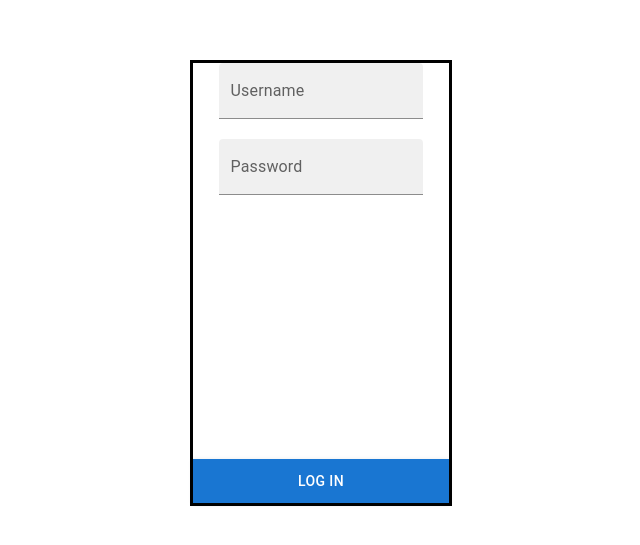
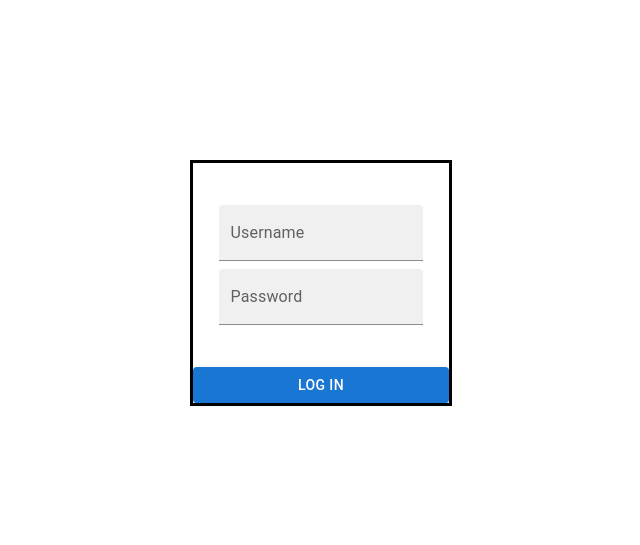
Before and after one commit to Mbickne1/481-Final-Project, a React (Create React App) app in the folder src/client/: page / in a window 1280 px wide. Shown: the part 117-662 px from the top of the page, without its empty margins (319-959 px from the left). Built offline with nearby package versions, Linux system fonts and the light colour scheme.

Commit message:
Added some styles to the Login Screen

```diff
--- a/src/client/src/Components/Main/LoginView/LoginView.module.css
+++ b/src/client/src/Components/Main/LoginView/LoginView.module.css
@@ -1,19 +1,20 @@
 .container {
     display: flex;
     width: 20%;
-    height: 55%;
+    height: 30%;
     margin: auto;
     border: 3px solid black;
+
     flex-direction: column;
     justify-content: center;
-    align-content: center;
     align-self: center;
 }
 
 .fieldContainer {
     display: flex;
     width: 100%;
-    height: 30%;
+    height: 50%;
+    margin-top: auto;
     flex-direction: column;
     justify-content: space-between;
     align-items: center;
@@ -21,6 +22,12 @@
 
 .buttonContainer {
     width: 100%;
-    height: 10%;
+    height: 15%;
     margin-top: auto;
 }
+
+.login {
+    width: 100%;
+    height: 100%;
+    border-radius: 0;
+}
--- a/src/client/src/Components/Main/LoginView/index.js
+++ b/src/client/src/Components/Main/LoginView/index.js
@@ -19,7 +19,7 @@ const LoginView = (props) => {
                 <TextField variant='filled' style={{width: '80%'}} label='Password'></TextField>
             </div>
             <div className={styles.buttonContainer}>
-                <Button onClick={handleClick} variant='contained' style={{width: '100%', height: '100%', borderRadius: '0'}}>
+                <Button onClick={handleClick} variant='contained' className={styles.login}>
                     Log In
                 </Button>
             </div>
```
